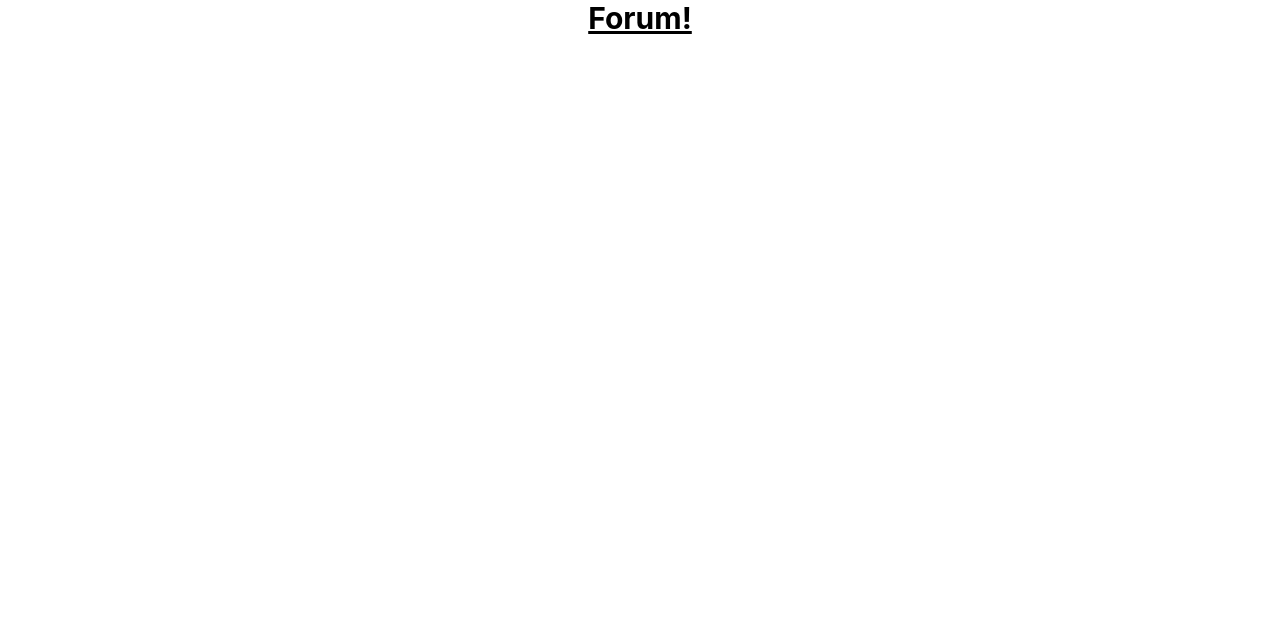
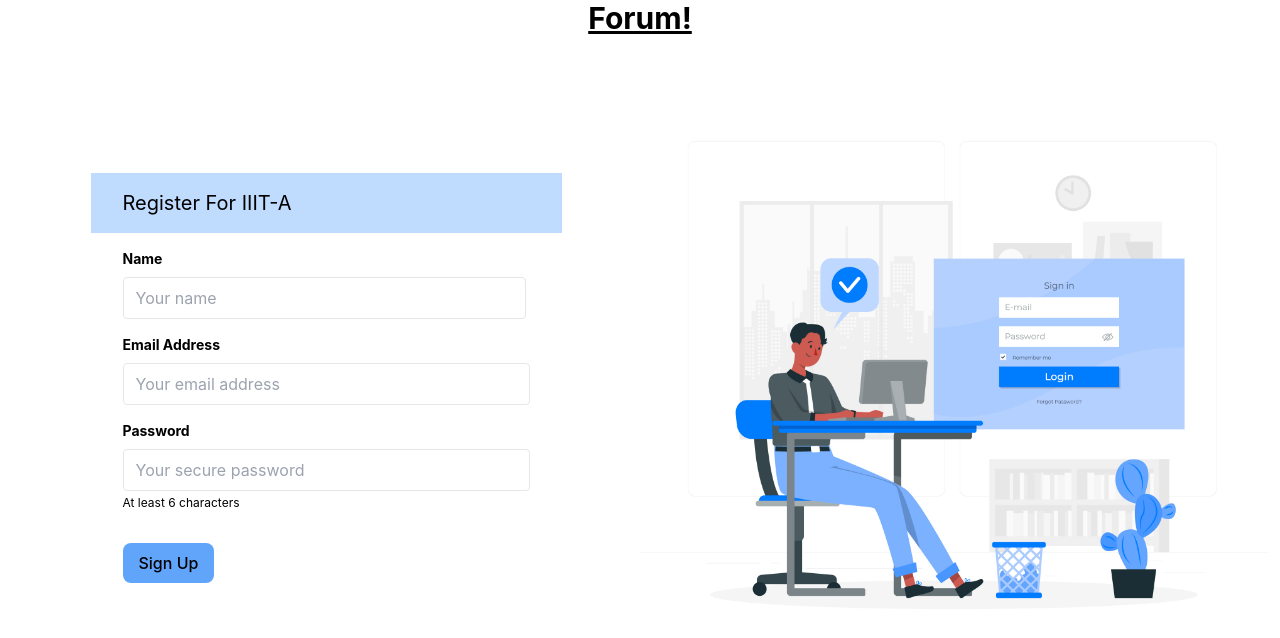
Before and after one commit to opencodeiiita/Forum-Frontend-Web, a React (Create React App) app: page / in a window 1280 px wide. Shown: the top 638 px of the page. Built offline with nearby package versions, Linux system fonts and the light colour scheme; the HTML template or start-up script is replaced by a standard one.

Commit message:
Adding: Signup Page

```diff
--- a/src/App.js
+++ b/src/App.js
@@ -1,9 +1,10 @@
 import React from "react";
-
+import Signup from "./pages/signup/index";
 function App() {
   return (
     <>
       <h1 className="text-3xl font-bold underline text-center">Forum!</h1>
+      <Signup/>
     </>
   );
 }
```
